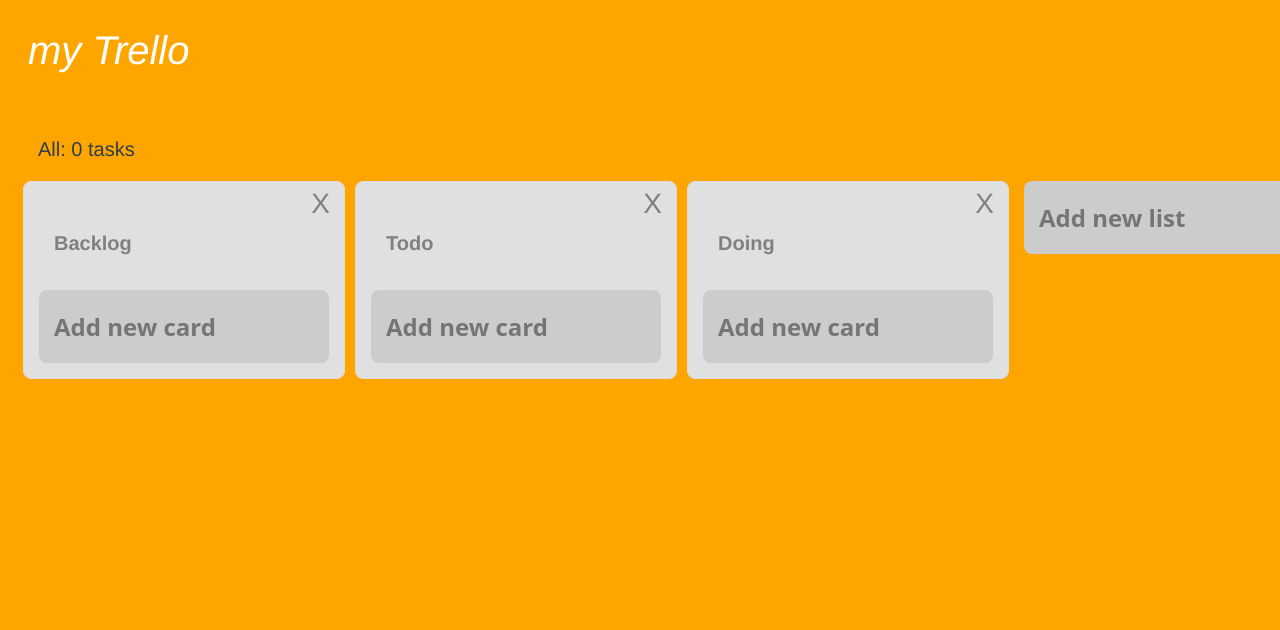
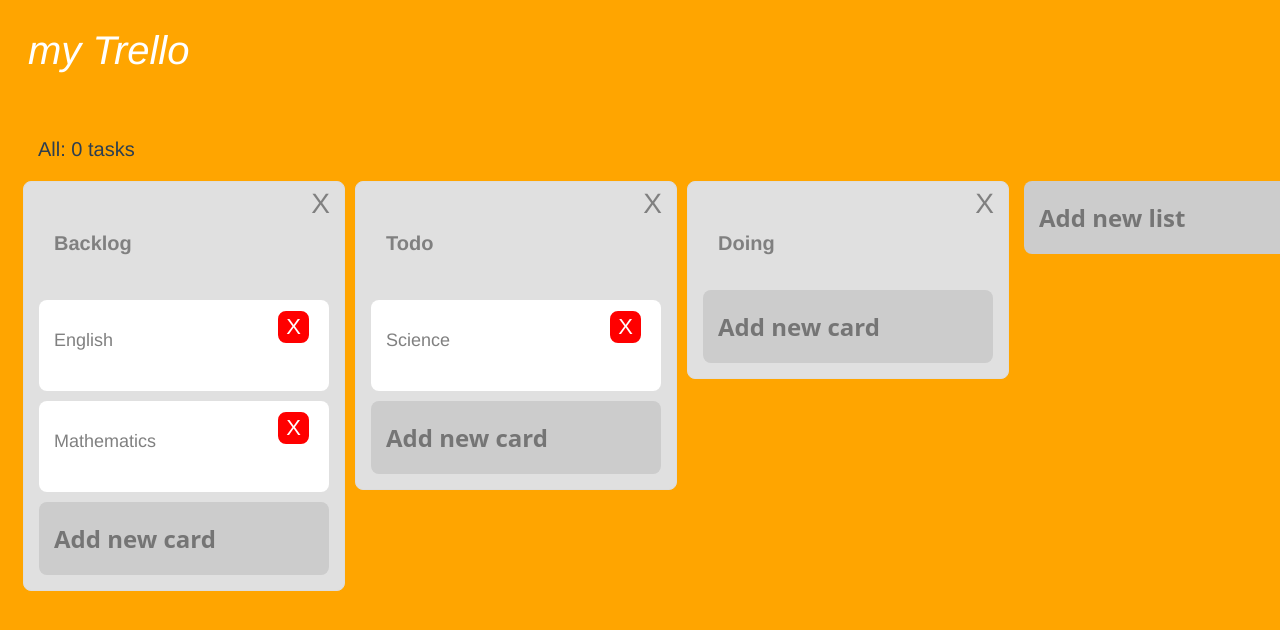
Before and after one commit to webzawa/my-trello, a Vue app: page / in a window 1280 px wide. Shown: the top 630 px of the page. Built offline with nearby package versions, Linux system fonts and the light colour scheme.

Commit message:
Cardコンポーネント

```diff
--- a/src/components/Board.vue
+++ b/src/components/Board.vue
@@ -8,6 +8,7 @@
           v-for="(item, index) in lists"
           :key="item.id"
           :title="item.title"
+          :cards="item.cards"
           :listIndex="index"
         />
         <list-add />
--- /dev/null
+++ b/src/components/Card.vue
@@ -0,0 +1,37 @@
+<template>
+  <div class="card">
+    <button class="close-button" @click="removeCardFromList">X</button>
+    <div class="body">
+      {{ body }}
+    </div>
+  </div>
+</template>
+
+<script>
+export default {
+  props: {
+    body: {
+      type: String,
+      required: true,
+    },
+    listIndex: {
+      type: Number,
+      required: true,
+    },
+    cardIndex: {
+      type: Number,
+      required: true,
+    },
+  },
+  methods: {
+    removeCardFromList: function () {
+      if (confirm("本当にこのカードを削除しますか？")) {
+        this.$store.dispatch("removeCardFromList", {
+          cardIndex: this.cardIndex,
+          lisrIndex: this.listIndex,
+        });
+      }
+    },
+  },
+};
+</script>
--- a/src/components/List.vue
+++ b/src/components/List.vue
@@ -4,20 +4,33 @@
       <p class="list-title">{{ title }}</p>
       <div class="deletelist" @click="removeList">X</div>
     </div>
+    <card
+      v-for="(item, index) in cards"
+      :body="item.body"
+      :key="item.id"
+      :cardIndex="index"
+      :listIndex="listIndex"
+    />
     <card-add :listIndex="listIndex" />
   </div>
 </template>
 
 <script>
 import CardAdd from "./CardAdd.vue";
+import Card from "./Card.vue";
 
 export default {
   components: {
     CardAdd,
+    Card,
   },
   props: {
     title: {
       type: String,
+      required: true,
+    },
+    cards: {
+      type: Array,
       required: true,
     },
     listIndex: {
```
